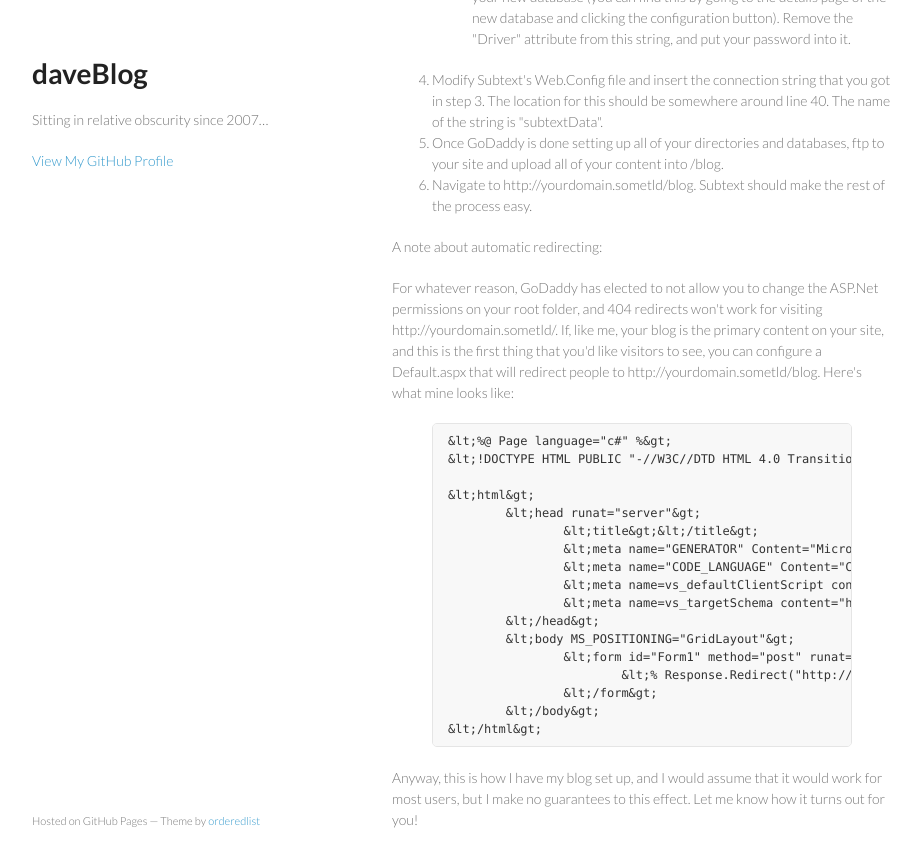
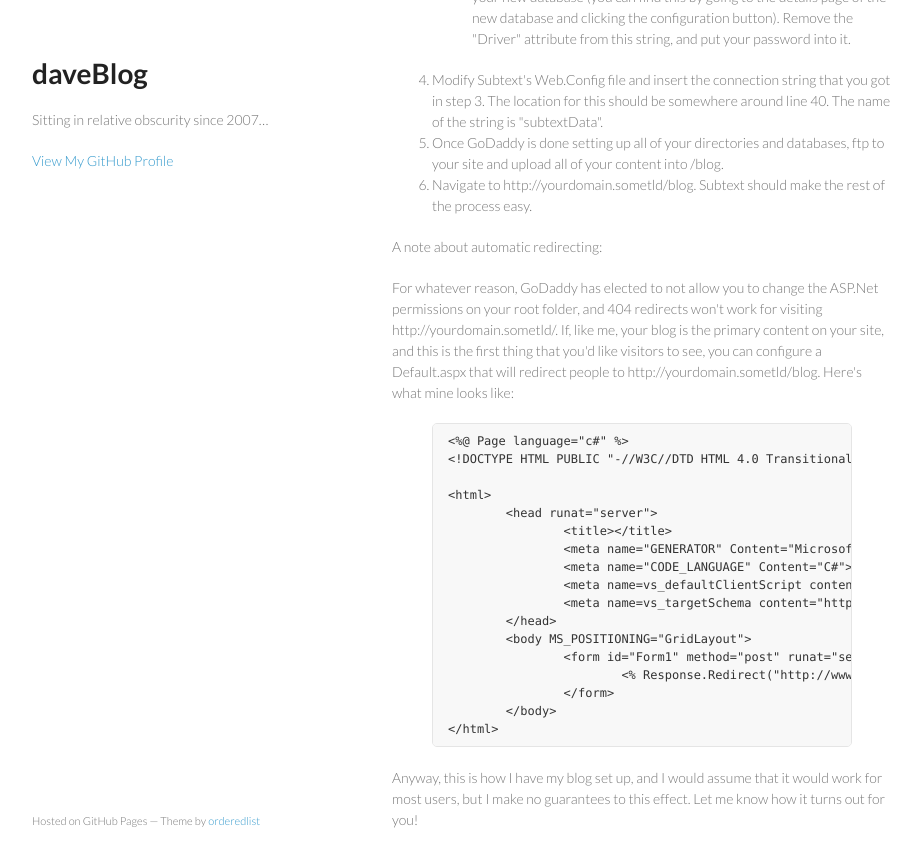
Before and after one commit to amanda-mitchell/fallingcanbedeadly.com, a Jekyll site: the page built from _posts/2007-06-11-just-switched-to-subtext-195.html, in a window 1280 px wide and 900 px high, scrolled down 1048 px. Shown: the top 867 px of the window, without its empty margins (178-1099 px from the left). Built offline with Jekyll 4.4.1, drawn with Linux system fonts in a browser that asks for light colours; some of the changed lines change nothing that is shown.

Commit message:
Fix code snippet.

```diff
--- a/_posts/2007-06-11-just-switched-to-subtext-195.html
+++ b/_posts/2007-06-11-just-switched-to-subtext-195.html
@@ -33,23 +33,23 @@ layout: post
 <p>For whatever reason, GoDaddy has elected to not allow you to change the ASP.Net permissions on your root folder, and 404 redirects won't work for visiting http://yourdomain.sometld/. If, like me, your blog is the primary content on your site, and this is the first thing that you'd like visitors to see, you can configure a Default.aspx that will redirect people to http://yourdomain.sometld/blog. Here's what mine looks like:</p>
 
 {% highlight aspx-cs %}
-&lt;%@ Page language="c#" %&gt;
-&lt;!DOCTYPE HTML PUBLIC "-//W3C//DTD HTML 4.0 Transitional//EN" &gt;
+<%@ Page language="c#" %>
+<!DOCTYPE HTML PUBLIC "-//W3C//DTD HTML 4.0 Transitional//EN" >
 
-&lt;html&gt;
-	&lt;head runat="server"&gt;
-		&lt;title&gt;&lt;/title&gt;
-		&lt;meta name="GENERATOR" Content="Microsoft Visual Studio .NET 7.1"&gt;
-		&lt;meta name="CODE_LANGUAGE" Content="C#"&gt;
-		&lt;meta name=vs_defaultClientScript content="JavaScript"&gt;
-		&lt;meta name=vs_targetSchema content="http://schemas.microsoft.com/intellisense/ie5"&gt;
-	&lt;/head&gt;
-	&lt;body MS_POSITIONING="GridLayout"&gt;
-		&lt;form id="Form1" method="post" runat="server"&gt;
-			&lt;% Response.Redirect("http://www.fallingcanbedeadly.com/blog"); %&gt;
-		&lt;/form&gt;
-	&lt;/body&gt;
-&lt;/html&gt;
+<html>
+	<head runat="server">
+		<title></title>
+		<meta name="GENERATOR" Content="Microsoft Visual Studio .NET 7.1">
+		<meta name="CODE_LANGUAGE" Content="C#">
+		<meta name=vs_defaultClientScript content="JavaScript">
+		<meta name=vs_targetSchema content="http://schemas.microsoft.com/intellisense/ie5">
+	</head>
+	<body MS_POSITIONING="GridLayout">
+		<form id="Form1" method="post" runat="server">
+			<% Response.Redirect("http://www.fallingcanbedeadly.com/blog"); %>
+		</form>
+	</body>
+</html>
 {% endhighlight %}
 
 <p>Anyway, this is how I have my blog set up, and I would assume that it would work for most users, but I make no guarantees to this effect. Let me know how it turns out for you!</p>
```
